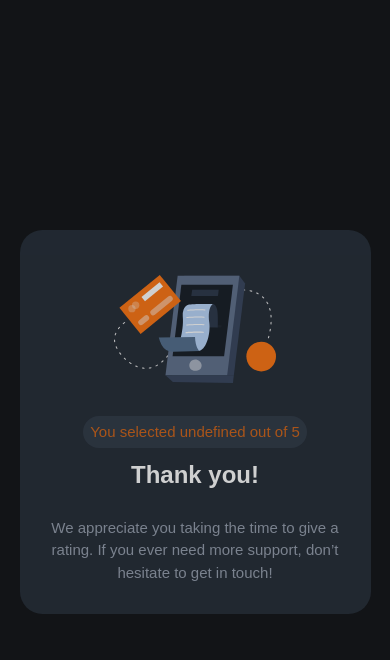
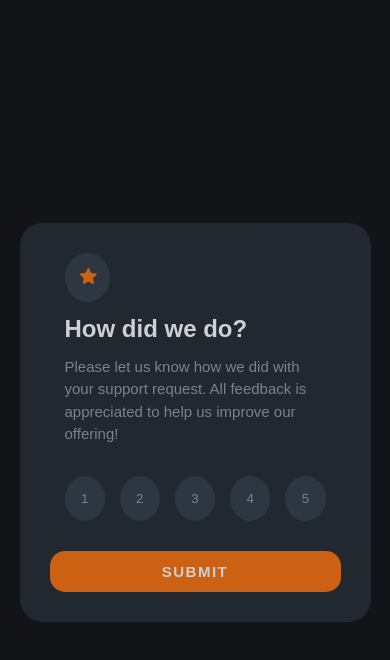
Before and after one commit to Chidera-Ok/interactive-rating-component, a plain HTML site: page index.html in a window 390 px wide. Both pictures are taken after a click on the button "SUBMIT". Drawn offline with Linux system fonts and the light colour scheme.

Commit message:
update the mobile view

```diff
--- a/index.html
+++ b/index.html
@@ -33,7 +33,7 @@
         </section>
 
         <section class="thank-you">
-            <div><img src="./images/illustration-thank-you.svg" alt="" aria-hidden=“true”></div>
+            <div><img src="./images/illustration-thank-you.svg" alt=""></div>
             <div class="selected">
                 <p>You selected <span id="value"></span> out of 5</p>
             </div>
--- a/script.js
+++ b/script.js
@@ -3,7 +3,7 @@ let submitDOM = document.querySelector('.submit');
 let success = document.querySelector('#value');
 let ratingState = document.querySelector('.rating');
 let thankState = document.querySelector('.thank-you')
-let rate;
+let rate = 0;
 for (num of rateDOM) {
     num.addEventListener('click', function() {
         rate = this.innerHTML
@@ -18,7 +18,7 @@ submitDOM.addEventListener("click", () => displayRate(rate));
 
 
 function displayRate(rate) {
-    if (rate == 0) {
+    if (rate === 0) {
         alert("Please rate us");
     } else {
         success.innerHTML = rate;
--- a/style.css
+++ b/style.css
@@ -157,6 +157,9 @@ h1 {
     .container {
         width: 90%;
     }
+    .flexbox {
+        gap: 1rem;
+    }
 }
 
 
```
